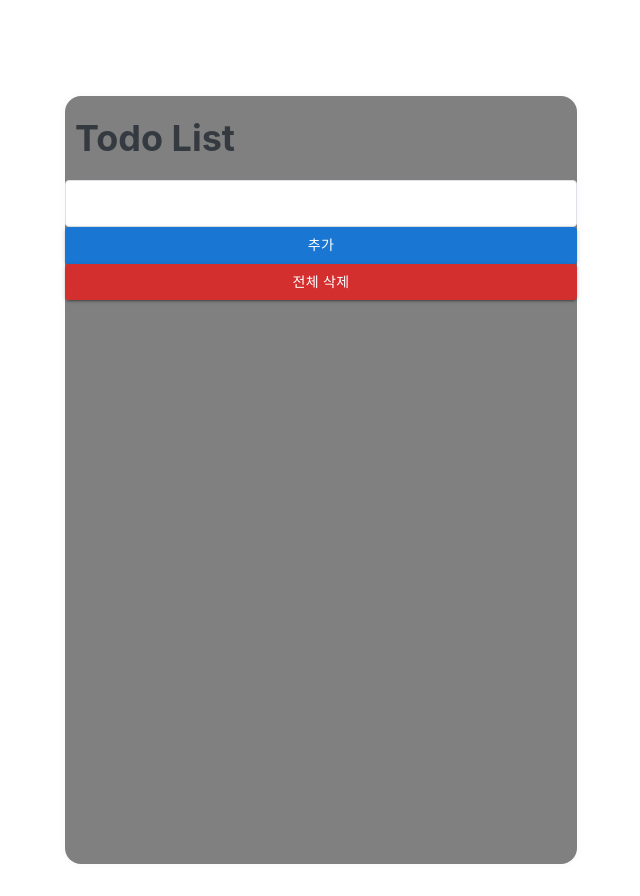
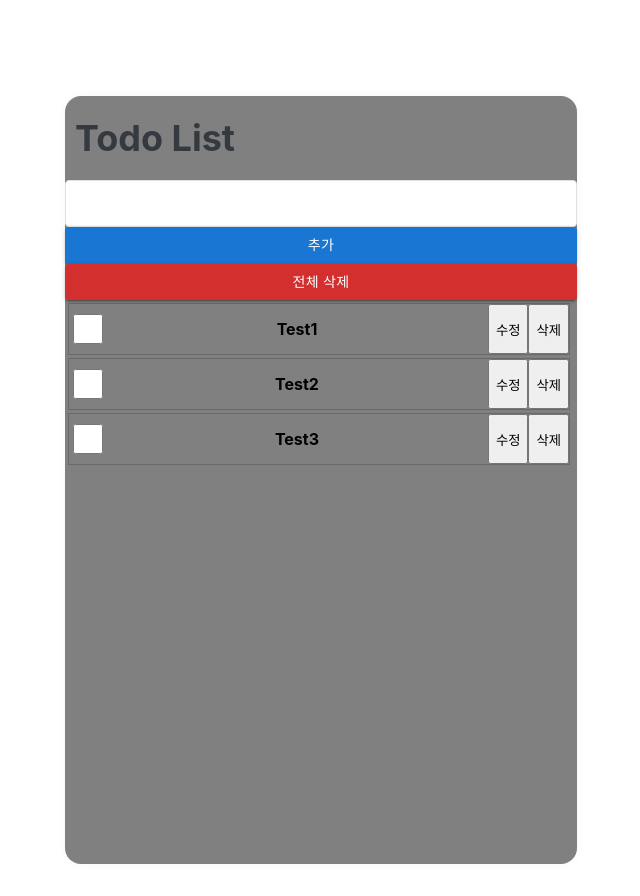
Before and after one commit to bjw1622/reacttodolist, a React (Create React App) app: page /todolist in a window 1280 px wide. Shown: the whole page, without its empty margins (319-959 px from the left). Built offline with nearby package versions, Linux system fonts and the light colour scheme.

Commit message:
calendar에 todolist 날짜에 맞춰 추가

```diff
--- a/src/components/TodoList.js
+++ b/src/components/TodoList.js
@@ -4,6 +4,7 @@ import AddList from "./todoList/AddList";
 import EntryDeleteList from "./todoList/EntryDeleteList";
 import TodoBoard from "./todoList/TodoBoard";
 import { v4 as uuidv4 } from "uuid";
+import moment from "moment/moment";
 const TodoListStyle = styled.div`
    {
     width: 512px;
@@ -45,6 +46,7 @@ const TodoList = () => {
     id,
     inputValue,
     check: false,
+    addDate: moment(new Date()).format("DD-MM-YYYY"),
   };
 
   const setInputVal = (e) => {
--- a/src/components/calendar/CalendarSlice.js
+++ b/src/components/calendar/CalendarSlice.js
@@ -2,10 +2,7 @@ import { createSlice } from "@reduxjs/toolkit";
 
 const CalendarSlice = createSlice({
   name: "calendarSlice",
-  initialState: {
-    Month: new Date().getMonth() + 1,
-    Date: new Date().getDate(),
-  },
+  initialState: {},
   reducers: {},
 });
 export const CalendarSliceReducer = CalendarSlice.reducer;
--- a/src/components/calendar/CalendarUI.js
+++ b/src/components/calendar/CalendarUI.js
@@ -2,17 +2,45 @@ import React, { useState } from "react";
 import Calendar from "react-calendar";
 import "react-calendar/dist/Calendar.css";
 import moment from "moment";
+import { useSelector } from "react-redux";
+import TodoItem from "../todoList/TodoItem";
 
 const CalendarUI = () => {
   const [value, onChange] = useState(new Date());
-  const marks = ["03-11-2022", "04-11-2022", "05-11-2022", "06-11-2022"];
+
+  const todoListDateList = [];
+
+  const getTodoDate = useSelector((state) => {
+    state.addList.list.map((todoList) => {
+      todoListDateList.push(todoList);
+    });
+    return todoListDateList;
+  });
+
+  let clickDayTodoList = [];
+
+  const clickDay = (event) => {
+    const clickDayInfo = moment(event).format("DD-MM-YYYY");
+    getTodoDate.map((todoList) => {
+      if (todoList.addDate === clickDayInfo) {
+        clickDayTodoList.push(todoList);
+      }
+    });
+    return clickDayTodoList;
+  };
+
   return (
     <div>
       <Calendar
+        onClickDay={clickDay}
         onChange={onChange}
         value={value}
         tileClassName={({ date, view }) => {
-          if (marks.find((x) => x === moment(date).format("DD-MM-YYYY"))) {
+          if (
+            todoListDateList.find(
+              (x) => x.addDate === moment(date).format("DD-MM-YYYY")
+            )
+          ) {
             return "highlight";
           }
         }}
--- a/src/components/todoList/TodoListSlice.js
+++ b/src/components/todoList/TodoListSlice.js
@@ -2,7 +2,28 @@ import { createSlice } from "@reduxjs/toolkit";
 
 const todoListSlice = createSlice({
   name: "todoListSlice",
-  initialState: { list: [] },
+  initialState: {
+    list: [
+      {
+        addDate: "02-11-2022",
+        check: false,
+        id: "saddasdasd-sadada-sdadasd1",
+        inputValue: "Test1",
+      },
+      {
+        addDate: "11-11-2022",
+        check: false,
+        id: "saddasdasd-sadada-sdadasd2",
+        inputValue: "Test2",
+      },
+      {
+        addDate: "24-11-2022",
+        check: false,
+        id: "saddasdasd-sadada-sdadasd3",
+        inputValue: "Test3",
+      },
+    ],
+  },
   reducers: {
     add: (state, action) => {
       state.list.push(action.payload);
```
